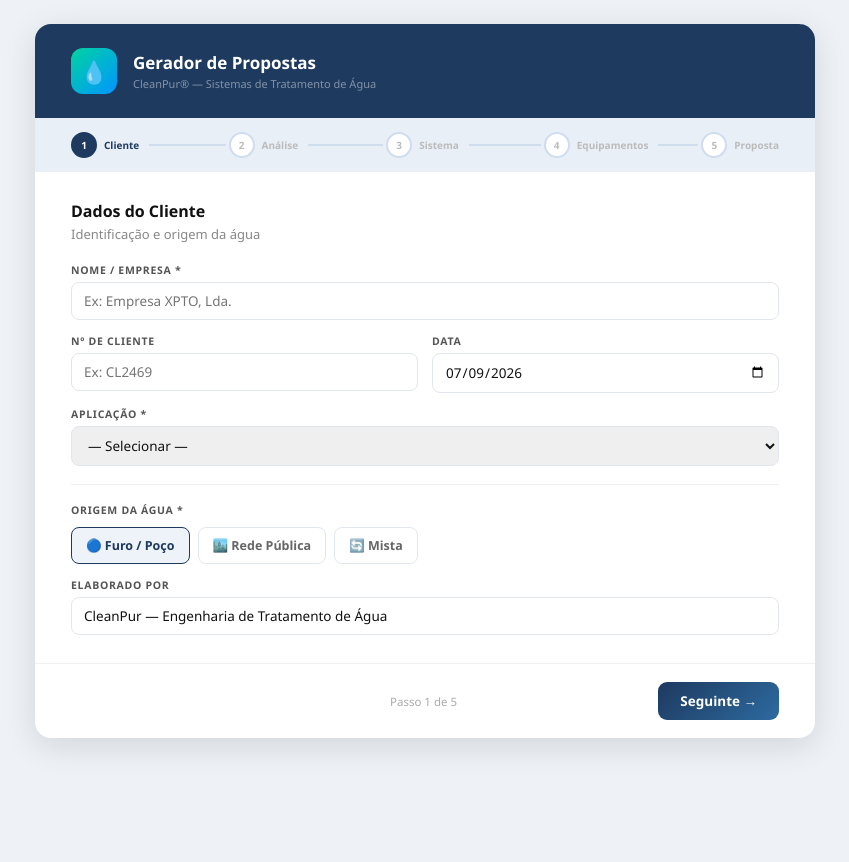
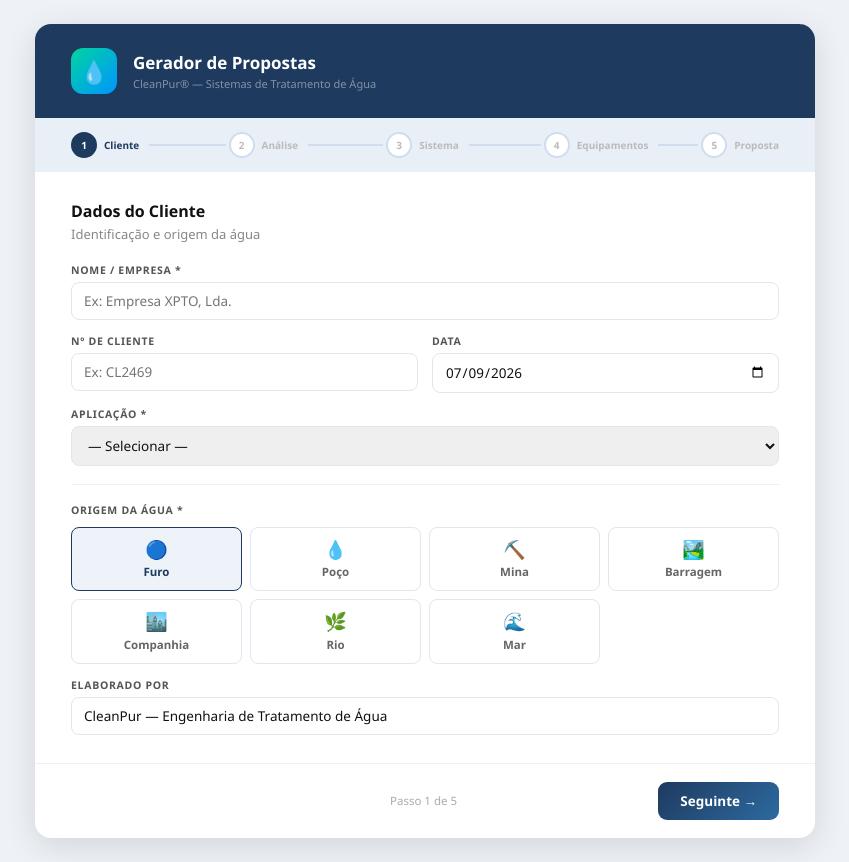
Before and after one commit to luismoura-cleanpur/cleanpur-apresentacao, a website: page gerador-propostas.html in a window 1280 px wide. Shown: the whole page, without its empty margins (215-1064 px from the left). Before the commit the page ends 800 px from the top, so only its background shows below. Drawn offline with Linux system fonts and the light colour scheme.

Commit message:
Origem da água: 7 opções separadas (furo, poço, mina, barragem, companhia, rio, mar)

```diff
--- a/gerador-propostas.html
+++ b/gerador-propostas.html
@@ -60,6 +60,11 @@ body{font-family:'Segoe UI',Arial,sans-serif;background:#EEF2F7;min-height:100vh
 .bnx{background:linear-gradient(135deg,#1E3A5F,#2D6AA0);color:#fff;}.bnx:hover{opacity:.88;}
 .bgen{background:linear-gradient(135deg,#00A87A,#0095FF);color:#fff;font-size:14.5px;padding:11px 28px;}
 .sctr{font-size:11.5px;color:#aaa;}
+.orig-grid{display:grid;grid-template-columns:repeat(4,1fr);gap:8px;margin-top:2px;}
+.orig-grid .ro{cursor:pointer;}
+.orig-grid .rb{display:flex;flex-direction:column;align-items:center;gap:4px;padding:10px 8px;text-align:center;font-size:11.5px;line-height:1.3;border:1.5px solid #E2E6EE;border-radius:8px;background:#fff;transition:all .15s;white-space:normal;}
+.orig-grid .rb .oe{font-size:18px;}
+.orig-grid .ro input:checked+.rb{border-color:#1E3A5F;background:#EEF3FA;color:#1E3A5F;font-weight:700;}
 </style>
 </head>
 <body>
@@ -95,10 +100,14 @@ body{font-family:'Segoe UI',Arial,sans-serif;background:#EEF2F7;min-height:100vh
   </div></div>
   <div class="div"></div>
   <div class="f" style="margin-bottom:10px;"><label>Origem da Água *</label></div>
-  <div class="rg">
-    <label class="ro"><input type="radio" name="orig" value="furo" checked><span class="rb">🔵 Furo / Poço</span></label>
-    <label class="ro"><input type="radio" name="orig" value="rede"><span class="rb">🏙️ Rede Pública</span></label>
-    <label class="ro"><input type="radio" name="orig" value="misto"><span class="rb">🔄 Mista</span></label>
+  <div class="orig-grid">
+    <label class="ro"><input type="radio" name="orig" value="furo" checked><span class="rb"><span class="oe">🔵</span>Furo</span></label>
+    <label class="ro"><input type="radio" name="orig" value="poco"><span class="rb"><span class="oe">💧</span>Poço</span></label>
+    <label class="ro"><input type="radio" name="orig" value="mina"><span class="rb"><span class="oe">⛏️</span>Mina</span></label>
+    <label class="ro"><input type="radio" name="orig" value="barragem"><span class="rb"><span class="oe">🏞️</span>Barragem</span></label>
+    <label class="ro"><input type="radio" name="orig" value="companhia"><span class="rb"><span class="oe">🏙️</span>Companhia</span></label>
+    <label class="ro"><input type="radio" name="orig" value="rio"><span class="rb"><span class="oe">🌿</span>Rio</span></label>
+    <label class="ro"><input type="radio" name="orig" value="mar"><span class="rb"><span class="oe">🌊</span>Mar</span></label>
   </div>
   <div class="fg fg1" style="margin-top:14px;"><div class="f"><label>Elaborado por</label><input id="c-elab" value="CleanPur — Engenharia de Tratamento de Água"></div></div>
 </div>
@@ -265,10 +274,11 @@ function dimensionar(d){
   const depAcuVol=parseFloat(d.depAcuVol)||0;
   const depTrat=d.depTrat==='sim';
   const bomba=d.bomba==='sim';
+  const isRede=orig==='companhia';
   const col=coluna(Q);
 
-  // REDE
-  if(orig==='rede'){
+  // COMPANHIA
+  if(isRede){
     if(dur>150){
       if(Q<=0.6)add('duflow_34');
       else if(Q<=1.5)add('duflow_1');
@@ -476,7 +486,7 @@ function gerar(){
     <tr><td><b>Data</b></td><td>${df}</td></tr>
     <tr><td><b>Validade</b></td><td>${d.valid}</td></tr>
     <tr><td><b>Aplicação</b></td><td>${d.aplic}</td></tr>
-    <tr><td><b>Origem da água</b></td><td>${d.orig==='furo'?'Furo / Poço':d.orig==='rede'?'Rede pública':'Mista (furo + rede)'}</td></tr>
+    <tr><td><b>Origem da água</b></td><td>${({furo:'Furo',poco:'Poço',mina:'Mina',barragem:'Barragem',companhia:'Companhia (Rede Pública)',rio:'Rio',mar:'Mar'})[d.orig]||d.orig}</td></tr>
     <tr><td><b>Elaborado por</b></td><td>${d.elab}</td></tr>
   </table></div>`);
 
@@ -499,7 +509,7 @@ function gerar(){
   const p4=anRows.length?pg(`${HDR}<div class="ct">RESULTADOS DA ANÁLISE DA ÁGUA</div>
     <div class="box"><table><tr><th colspan="2">Identificação da Amostra</th></tr>
     <tr><td><b>Cliente</b></td><td>${d.nome}${d.num?' — '+d.num:''}</td></tr>
-    <tr><td><b>Origem</b></td><td>${d.orig==='furo'?'Água de furo / poço':'Água da rede pública'}</td></tr>
+    <tr><td><b>Origem</b></td><td>${d.orig==='companhia'?'Água da rede pública (Companhia)':({furo:'Água de furo',poco:'Água de poço',mina:'Água de mina',barragem:'Água de barragem',rio:'Água de rio',mar:'Água do mar'})[d.orig]||d.orig}</td></tr>
     <tr><td><b>Data</b></td><td>${df}</td></tr></table></div>
     <div class="sec">Parâmetros Analisados</div>
     <table><tr><th>Parâmetro</th><th>Resultado</th><th>Unidade</th><th>Valor paramétrico</th><th>Estado</th></tr>${anRows.join('')}</table>`):'';
```
